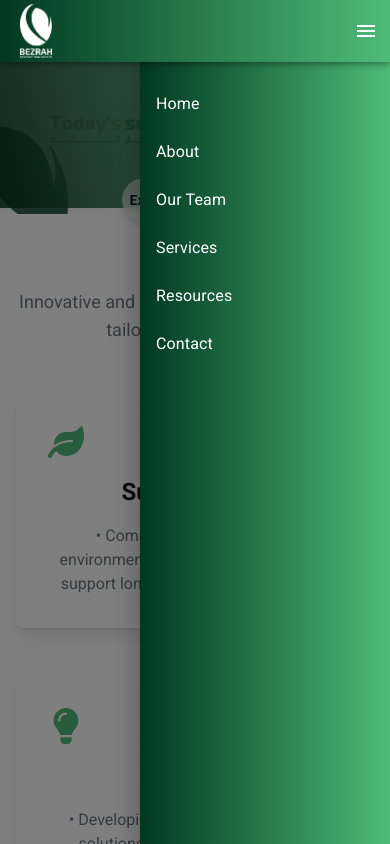
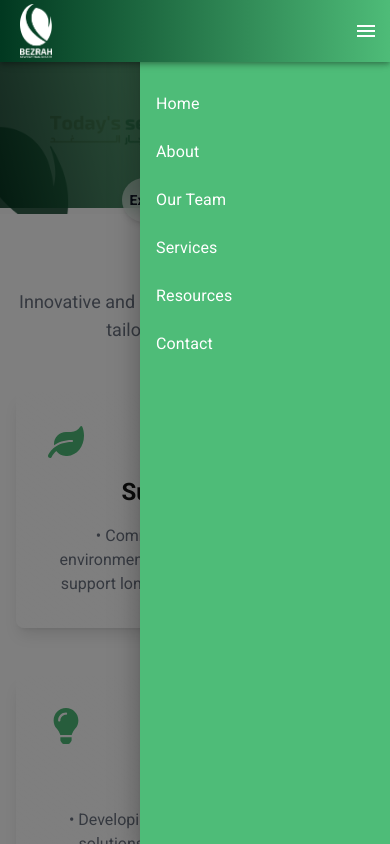
Before and after one commit to ahmed15ayman7/bezrah, a Next.js app: page / in a window 390 px wide. Both pictures are taken after a click on the button 366 px from the left and 31 px from the top of the page. Shown: the top 844 px of the page. Built offline with nearby package versions, Linux system fonts and the light colour scheme; a web font is replaced by a local one.

Commit message:
Update header.tsx

```diff
--- a/components/shared/header.tsx
+++ b/components/shared/header.tsx
@@ -102,7 +102,7 @@ const Header = () => {
         <Box
           sx={{
             width: 250,
-            background: "linear-gradient(to right, #013820, #4ebc78)",
+            background: "linear-gradient(to right, #4ebc78, #4ebc78)",
             color: "white",
             height: "100%",
           }}
```
